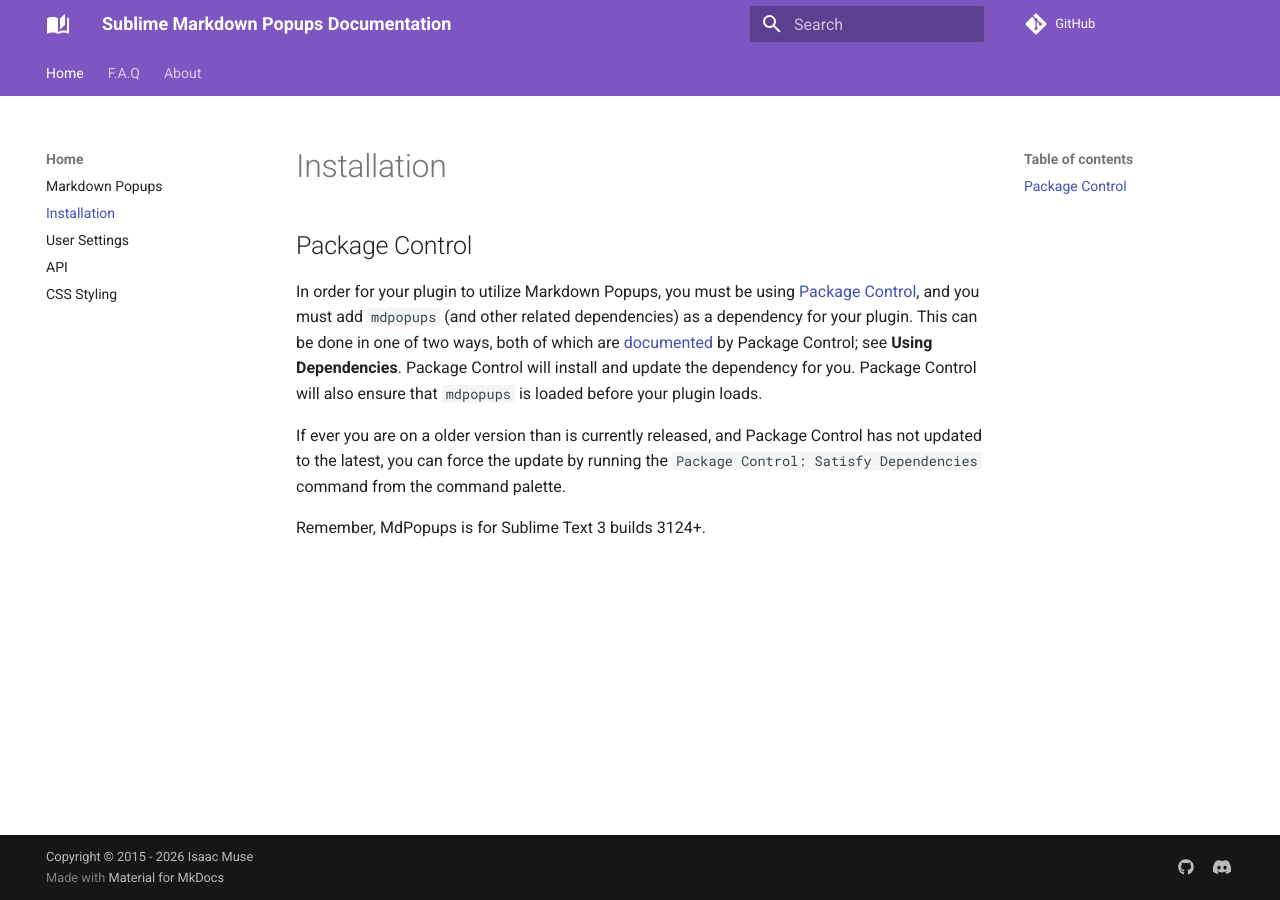
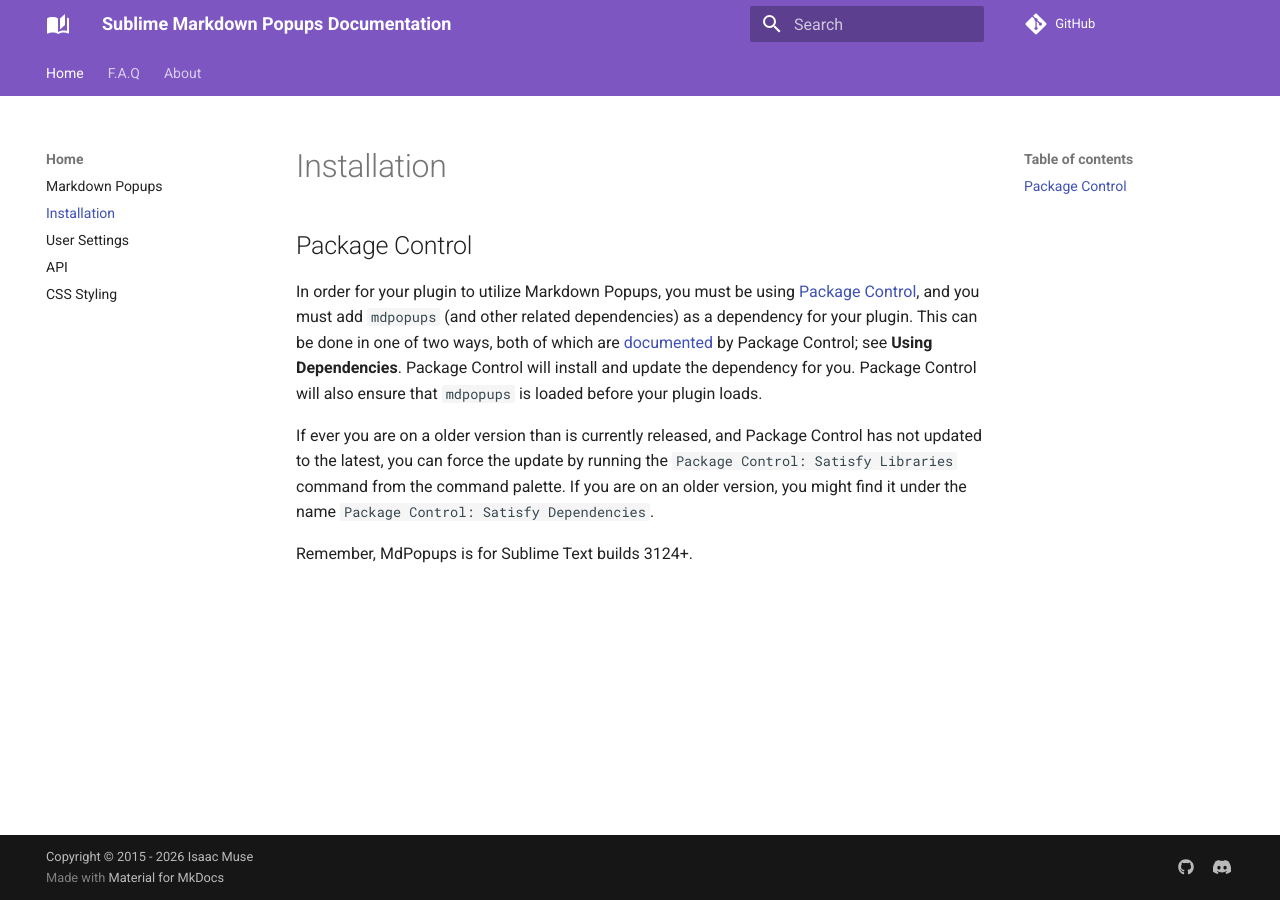
Before and after one commit to facelessuser/sublime-markdown-popups, an MkDocs documentation site: the page built from docs/src/markdown/installation.md, in a window 1280 px wide. Built offline with MkDocs 1.6.1 and Material for MkDocs 9.7.7, drawn with Linux system fonts in a browser that asks for light colours; comment, search, counter and statistics services are not loaded.

Commit message:
Update installation guide

```diff
--- a/docs/src/markdown/installation.md
+++ b/docs/src/markdown/installation.md
@@ -9,6 +9,7 @@
 plugin loads.
 
 If ever you are on a older version than is currently released, and Package Control has not updated to the latest, you
-can force the update by running the `Package Control: Satisfy Dependencies` command from the command palette.
+can force the update by running the `Package Control: Satisfy Libraries` command from the command palette. If you are
+on an older version, you might find it under the name `Package Control: Satisfy Dependencies`.
 
-Remember, MdPopups is for Sublime Text 3 builds 3124+.
+Remember, MdPopups is for Sublime Text builds 3124+.
```
